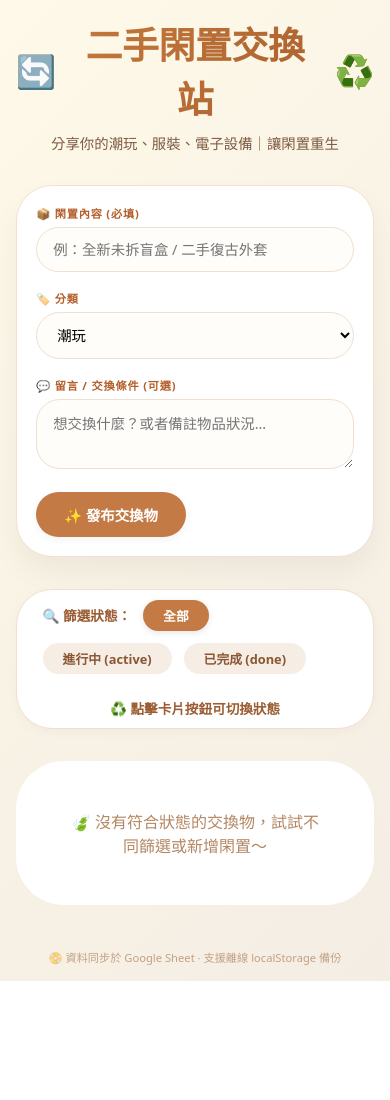
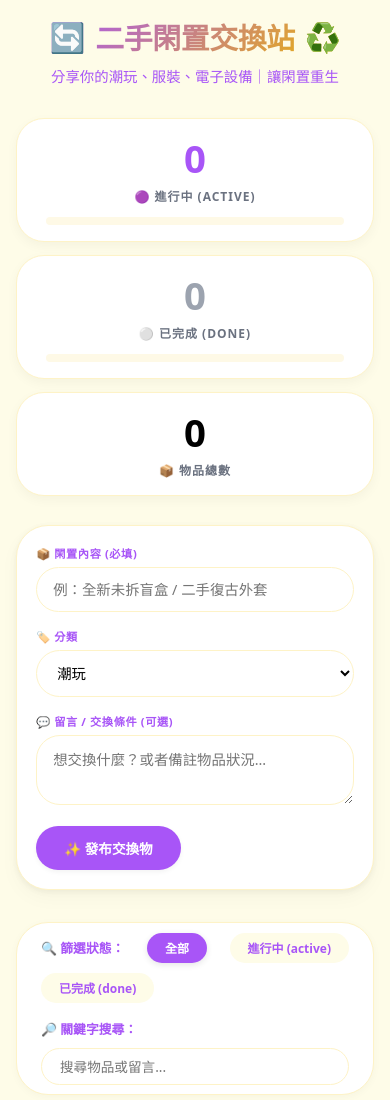
Before and after one commit to matheakif/comment-system2, a plain HTML site: page index.html in a window 390 px wide. Shown: the top 1100 px of the page. Before the commit the page ends 981 px from the top, so only its background shows below. Drawn offline with Linux system fonts and the light colour scheme; no server answers.

Commit message:
Update index.html

```diff
--- a/index.html
+++ b/index.html
@@ -2,28 +2,28 @@
 <html lang="zh-Hant">
 <head>
     <meta charset="UTF-8">
-    <meta name="viewport" content="width=device-width, initial-scale=1.0, user-scalable=yes">
+    <meta name="viewport" content="width=device-width, initial-scale=1.0, user-scalable=yes, viewport-fit=cover">
     <title>二手閑置交換站 | 潮玩·服裝·電子·其他</title>
     <style>
         * {
             margin: 0;
             padding: 0;
             box-sizing: border-box;
-            font-family: system-ui, 'Segoe UI', 'Roboto', 'Helvetica Neue', sans-serif;
+            font-family: system-ui, 'Segoe UI', 'Roboto', 'Helvetica Neue', 'Noto Sans', sans-serif;
         }
 
         body {
-            background: linear-gradient(135deg, #fef9e8 0%, #f4ede4 100%);
+            background: #fefce8;
             padding: 2rem 1.2rem;
             min-height: 100vh;
         }
 
         .container {
-            max-width: 1100px;
+            max-width: 1200px;
             margin: 0 auto;
         }
 
-        /* 標題區 */
+        /* 標題區 - 可愛粗體字 + 紫黃漸層 */
         .hero {
             text-align: center;
             margin-bottom: 2rem;
@@ -31,52 +31,120 @@
 
         .hero h1 {
             font-size: 2.3rem;
-            background: linear-gradient(120deg, #c77d3e, #a85d2c);
+            font-family: 'Comic Neue', 'Chalkboard SE', 'Comic Neue', 'Segoe UI Emoji', 'Apple Color Emoji', system-ui, 'Noto Sans', sans-serif;
+            font-weight: 800;
+            background: linear-gradient(135deg, #a855f7, #eab308);
             background-clip: text;
             -webkit-background-clip: text;
             color: transparent;
             letter-spacing: -0.3px;
             display: inline-flex;
             align-items: center;
-            gap: 12px;
+            gap: 10px;
         }
 
         .hero h1::before {
             content: "🔄";
-            font-size: 2rem;
+            font-size: 1.8rem;
             background: none;
-            color: #b97f44;
+            color: #a855f7;
         }
 
         .hero h1::after {
             content: "♻️";
-            font-size: 2rem;
+            font-size: 1.8rem;
             background: none;
-            color: #c58a54;
+            color: #eab308;
         }
 
         .sub {
-            color: #7e5a42;
+            color: #a855f7;
             margin-top: 0.5rem;
             font-weight: 500;
             font-size: 0.9rem;
         }
 
+        /* 統計摘要卡片 */
+        .stats-container {
+            display: flex;
+            gap: 1.2rem;
+            flex-wrap: wrap;
+            margin-bottom: 1.8rem;
+            justify-content: center;
+        }
+
+        .stat-card {
+            background: white;
+            border-radius: 28px;
+            padding: 1rem 1.8rem;
+            flex: 1;
+            min-width: 150px;
+            text-align: center;
+            box-shadow: 0 4px 12px rgba(0, 0, 0, 0.04);
+            border: 1px solid #fef3c7;
+            transition: transform 0.2s ease, box-shadow 0.2s ease;
+        }
+
+        .stat-card:hover {
+            transform: translateY(-3px);
+            box-shadow: 0 12px 20px -10px rgba(168, 85, 247, 0.25);
+        }
+
+        .stat-number {
+            font-size: 2.4rem;
+            font-weight: 800;
+            line-height: 1.2;
+        }
+
+        .stat-label {
+            font-size: 0.75rem;
+            text-transform: uppercase;
+            letter-spacing: 1px;
+            font-weight: 600;
+            color: #6b7280;
+            margin-top: 6px;
+        }
+
+        .stat-bar-container {
+            margin-top: 12px;
+            height: 8px;
+            background: #fef9e6;
+            border-radius: 10px;
+            overflow: hidden;
+        }
+
+        .stat-bar {
+            height: 100%;
+            width: 0%;
+            border-radius: 10px;
+            transition: width 0.3s ease;
+        }
+
+        .stat-bar.active-bar { background: #c084fc; }
+        .stat-bar.done-bar { background: #fde047; }
+
+        .stat-card.active-stat .stat-number { color: #a855f7; }
+        .stat-card.done-stat .stat-number { color: #9ca3af; }
+
         /* 表單卡片 */
         .form-card {
             background: white;
-            border-radius: 36px;
-            padding: 1.6rem 2rem;
-            box-shadow: 0 15px 30px rgba(0, 0, 0, 0.05);
+            border-radius: 32px;
+            padding: 1.5rem 2rem;
+            box-shadow: 0 8px 20px rgba(0, 0, 0, 0.03), 0 2px 6px rgba(0, 0, 0, 0.05);
             margin-bottom: 2rem;
-            border: 1px solid #f3e1cf;
-            transition: 0.2s;
+            border: 1px solid #fef3c7;
+            transition: box-shadow 0.2s ease;
+        }
+
+        .form-card:hover {
+            box-shadow: 0 12px 28px rgba(168, 85, 247, 0.12);
         }
 
         .form-row {
             display: flex;
             flex-wrap: wrap;
-            gap: 18px;
+            gap: 16px;
             align-items: flex-end;
         }
 
@@ -87,11 +155,11 @@
 
         .input-group label {
             display: block;
-            font-weight: 700;
+            font-weight: 600;
             font-size: 0.7rem;
             text-transform: uppercase;
-            letter-spacing: 0.8px;
-            color: #b35f2b;
+            letter-spacing: 0.6px;
+            color: #a855f7;
             margin-bottom: 6px;
         }
 
@@ -99,11 +167,11 @@
             width: 100%;
             padding: 12px 16px;
             border-radius: 28px;
-            border: 1.5px solid #f0dfcf;
-            background: #fffdfa;
+            border: 1.5px solid #fef3c7;
+            background: #ffffff;
             font-size: 0.9rem;
             outline: none;
-            transition: 0.2s;
+            transition: all 0.2s ease;
             font-family: inherit;
         }
 
@@ -114,107 +182,143 @@
         }
 
         .input-group input:focus, .input-group select:focus, .input-group textarea:focus {
-            border-color: #c98954;
-            box-shadow: 0 0 0 3px rgba(201, 137, 84, 0.2);
+            border-color: #c084fc;
+            box-shadow: 0 0 0 3px rgba(192, 132, 252, 0.2);
         }
 
+        /* 按鈕 - 紫色 + 黃色 hover */
         .btn-primary {
-            background: #c47a44;
+            background: #a855f7;
             color: white;
             border: none;
             padding: 12px 28px;
-            border-radius: 44px;
+            border-radius: 40px;
             font-weight: 700;
-            font-size: 0.9rem;
+            font-size: 0.85rem;
             cursor: pointer;
-            transition: 0.2s;
-            box-shadow: 0 3px 8px rgba(0,0,0,0.05);
+            transition: all 0.2s ease;
+            box-shadow: 0 2px 5px rgba(0,0,0,0.05);
             display: inline-flex;
             align-items: center;
             gap: 8px;
         }
 
         .btn-primary:hover {
-            background: #a56132;
-            transform: scale(0.97);
+            background: #eab308;
+            transform: translateY(-2px);
+            box-shadow: 0 6px 12px rgba(234, 179, 8, 0.35);
+        }
+
+        .btn-primary:active {
+            transform: translateY(1px);
         }
 
         /* 過濾欄 */
         .filter-bar {
             background: white;
             border-radius: 60px;
-            padding: 0.6rem 1.6rem;
+            padding: 0.6rem 1.5rem;
             margin-bottom: 2rem;
             display: flex;
             flex-wrap: wrap;
-            justify-content: center;
-            gap: 24px;
-            box-shadow: 0 3px 12px rgba(0,0,0,0.03);
-            border: 1px solid #f1e0d0;
+            justify-content: space-between;
+            align-items: center;
+            gap: 16px;
+            box-shadow: 0 2px 8px rgba(0,0,0,0.03);
+            border: 1px solid #fef3c7;
         }
 
         .filter-group {
             display: flex;
-            gap: 12px;
+            gap: 10px;
             flex-wrap: wrap;
             align-items: center;
         }
 
         .filter-group span {
             font-weight: 700;
-            color: #9b5e34;
-            font-size: 0.85rem;
+            color: #a855f7;
+            font-size: 0.8rem;
         }
 
         .filter-btn {
-            background: #f6ede5;
+            background: #fefce8;
             border: none;
-            padding: 6px 20px;
+            padding: 6px 18px;
             border-radius: 40px;
             font-weight: 600;
-            font-size: 0.8rem;
+            font-size: 0.75rem;
             cursor: pointer;
-            transition: all 0.2s;
-            color: #8b5633;
+            transition: all 0.2s ease;
+            color: #a855f7;
         }
 
         .filter-btn.active {
-            background: #c47a44;
+            background: #a855f7;
             color: white;
             box-shadow: 0 2px 6px rgba(0,0,0,0.1);
         }
 
         .filter-btn:hover:not(.active) {
-            background: #e7d5c6;
+            background: #fef3c7;
+            transform: translateY(-1px);
         }
 
-        /* 卡片列表 - 雜誌風格 */
+        .search-input {
+            padding: 8px 18px;
+            border-radius: 40px;
+            border: 1.5px solid #fef3c7;
+            background: white;
+            font-size: 0.85rem;
+            outline: none;
+            width: 220px;
+            transition: all 0.2s ease;
+        }
+
+        .search-input:focus {
+            border-color: #c084fc;
+            box-shadow: 0 0 0 2px rgba(192, 132, 252, 0.2);
+        }
+
+        /* 卡片網格 */
         .records-grid {
             display: grid;
-            grid-template-columns: repeat(auto-fill, minmax(300px, 1fr));
-            gap: 24px;
+            grid-template-columns: repeat(auto-fill, minmax(320px, 1fr));
+            gap: 1.5rem;
         }
 
+        /* 卡片 */
         .exchange-card {
             background: white;
-            border-radius: 32px;
+            border-radius: 28px;
             overflow: hidden;
-            transition: all 0.2s ease;
-            box-shadow: 0 12px 24px rgba(0, 0, 0, 0.04);
-            border: 1px solid #f3e2d4;
+            transition: all 0.25s ease;
+            box-shadow: 0 4px 12px rgba(0, 0, 0, 0.04);
+            border: 1px solid #fef3c7;
             display: flex;
             flex-direction: column;
         }
 
+        .exchange-card:hover {
+            transform: translateY(-6px);
+            box-shadow: 0 20px 30px -12px rgba(168, 85, 247, 0.28);
+            border-color: #fde047;
+        }
+
         .exchange-card.done {
-            background: #faf6f1;
-            opacity: 0.82;
-            border-left: 6px solid #b8a28e;
+            background: #fefce8;
+            opacity: 0.85;
+            border-left: 6px solid #fde047;
             filter: grayscale(0.02);
         }
 
+        .exchange-card.done:hover {
+            opacity: 0.95;
+            transform: translateY(-3px);
+        }
+
         .card-inner {
-            padding: 1.4rem 1.4rem 1.2rem;
+            padding: 1.4rem 1.3rem 1.2rem;
             flex: 1;
         }
 
@@ -228,30 +332,31 @@
         }
 
         .category-badge {
-            background: #f7ede4;
-            padding: 5px 14px;
+            background: #fef9e6;
+            padding: 4px 14px;
             border-radius: 60px;
             font-size: 0.7rem;
-            font-weight: 800;
-            color: #b9622c;
+            font-weight: 700;
+            color: #a855f7;
+            letter-spacing: 0.3px;
         }
 
         .status-badge {
             font-size: 0.65rem;
-            background: #eae1d8;
+            background: #f1f5f9;
             padding: 4px 12px;
             border-radius: 30px;
             font-weight: 700;
         }
 
         .status-badge.active {
-            background: #e0cdbb;
-            color: #8b4a22;
+            background: #f3e8ff;
+            color: #a855f7;
         }
 
         .status-badge.done {
-            background: #d6cbbc;
-            color: #6f5843;
+            background: #fef9e6;
+            color: #b45309;
             text-decoration: line-through;
         }
 
@@ -259,29 +364,34 @@
             font-size: 1.25rem;
             font-weight: 800;
             margin: 12px 0 8px;
-            color: #573c28;
-            line-height: 1.3;
+            color: #1e293b;
+            line-height: 1.35;
             word-break: break-word;
         }
 
         .message-text {
-            background: #fef6ef;
+            background: #fefce8;
             padding: 10px 14px;
             border-radius: 20px;
             font-size: 0.85rem;
-            color: #6d4c32;
-            margin: 10px 0 14px;
-            border-left: 3px solid #d69d6e;
+            color: #a855f7;
+            margin: 12px 0 14px;
+            border-left: 3px solid #fde047;
             word-break: break-word;
+            transition: background 0.2s ease;
+        }
+
+        .exchange-card:hover .message-text {
+            background: #fef9e6;
         }
 
         .meta-info {
             font-size: 0.7rem;
-            color: #b49273;
+            color: #94a3b8;
             display: flex;
             justify-content: space-between;
             margin-top: 12px;
-            border-top: 1px dashed #f0dfcf;
+            border-top: 1px solid #fef3c7;
             padding-top: 10px;
         }
 
@@ -290,21 +400,22 @@
         }
 
         .toggle-btn {
-            background: #f0e2d6;
+            background: #fefce8;
             border: none;
             width: 100%;
             padding: 10px 0;
-            border-radius: 60px;
+            border-radius: 40px;
             font-weight: 700;
             font-size: 0.75rem;
             cursor: pointer;
-            transition: 0.1s;
-            color: #a1623a;
+            transition: all 0.2s ease;
+            color: #a855f7;
         }
 
         .toggle-btn:hover {
-            background: #e2cfbe;
-            color: #784a28;
+            background: #fef3c7;
+            color: #eab308;
+            transform: scale(0.98);
         }
 
         .empty-message {
@@ -313,17 +424,21 @@
             padding: 3rem;
             background: white;
             border-radius: 48px;
-            color: #b48762;
+            color: #c084fc;
             font-size: 1rem;
+            border: 1px solid #fef3c7;
         }
 
         footer {
             text-align: center;
-            margin-top: 2.8rem;
+            margin-top: 3rem;
             font-size: 0.7rem;
-            color: #c2a184;
+            color: #fde047;
+            border-top: 1px solid #fef3c7;
+            padding-top: 1.5rem;
         }
 
+        /* 手機適配 */
         @media (max-width: 680px) {
             body {
                 padding: 1rem;
@@ -332,9 +447,32 @@
                 padding: 1.2rem;
             }
             .filter-bar {
-                border-radius: 36px;
+                border-radius: 32px;
                 flex-direction: column;
-                align-items: center;
+                align-items: stretch;
+                background: white;
+            }
+            .filter-group {
+                justify-content: space-between;
+            }
+            .search-input {
+                width: 100%;
+            }
+            .hero h1 {
+                font-size: 1.8rem;
+            }
+            .records-grid {
+                gap: 1rem;
+            }
+            .card-inner {
+                padding: 1.2rem;
+            }
+            .content-title {
+                font-size: 1.1rem;
+            }
+            .stats-container {
+                flex-direction: column;
+                gap: 0.8rem;
             }
         }
     </style>
@@ -345,6 +483,9 @@
         <h1>二手閑置交換站</h1>
         <div class="sub">分享你的潮玩、服裝、電子設備｜讓閑置重生</div>
     </div>
+
+    <!-- 統計摘要將動態渲染於此 -->
+    <div id="statsContainer" class="stats-container"></div>
 
     <!-- 新增表單 -->
     <div class="form-card">
@@ -372,7 +513,7 @@
         </div>
     </div>
 
-    <!-- 過濾器 -->
+    <!-- 過濾器 + 搜尋 -->
     <div class="filter-bar">
         <div class="filter-group">
             <span>🔍 篩選狀態：</span>
@@ -381,7 +522,8 @@
             <button data-status-filter="done" class="filter-btn">已完成 (done)</button>
         </div>
         <div class="filter-group">
-            <span>♻️ 點擊卡片按鈕可切換狀態</span>
+            <span>🔎 關鍵字搜尋：</span>
+            <input type="text" id="searchInput" class="search-input" placeholder="搜尋物品或留言...">
         </div>
     </div>
 
@@ -394,7 +536,6 @@
 
 <script>
     // ======================== BACKEND CONFIGURATION ========================
-    // Google Apps Script Web App URL
     const APPS_SCRIPT_URL = "https://script.google.com/macros/s/AKfycbygCO2C1pObxCe5lkwtfPBtkBVzZzn5dEd5N8IiHvY2I335UAzPW-jzcxaJpZFj80Nm/exec";
 
     // ======================== DATA CONTRACT ========================
@@ -411,22 +552,24 @@
      */
 
     // ---------- 全域變數 ----------
-    let recordsArray = [];            // 儲存所有交換紀錄
-    let currentStatusFilter = 'all';  // 'all', 'active', 'done'
+    let recordsArray = [];
+    let currentStatusFilter = 'all';
+    let currentSearchKeyword = '';
 
     // DOM 元素
     const listContainer = document.getElementById('listContainer');
+    const statsContainer = document.getElementById('statsContainer');
     const contentInput = document.getElementById('contentInput');
     const categorySelect = document.getElementById('categorySelect');
     const messageInput = document.getElementById('messageInput');
     const submitBtn = document.getElementById('submitBtn');
+    const searchInput = document.getElementById('searchInput');
 
     // ---------- 輔助函式 ----------
     function generateId() {
         return Date.now() + '-' + Math.random().toString(36).substring(2, 10);
     }
 
-    // 防止 XSS 攻擊
     function escapeHtml(str) {
         if (!str) return '';
         return str.replace(/[&<>]/g, function(m) {
@@ -434,12 +577,9 @@
             if (m === '<') return '&lt;';
             if (m === '>') return '&gt;';
             return m;
-        }).replace(/[\uD800-\uDBFF][\uDC00-\uDFFF]/g, function(c) {
-            return c;
         });
     }
 
-    // 格式化顯示時間 (從 ISO 轉為 月/日 時:分)
     function formatDateTime(isoString) {
         if (!isoString) return '日期錯誤';
         const d = new Date(isoString);
@@ -447,35 +587,59 @@
         return `${d.getMonth()+1}/${d.getDate()} ${d.getHours().toString().padStart(2,'0')}:${d.getMinutes().toString().padStart(2,'0')}`;
     }
 
+    // ======================== 視覺化函數 ========================
+    function renderStatsSummary(records) {
+        if (!statsContainer) return;
+
+        const activeCount = records.filter(r => r.status === 'active').length;
+        const doneCount = records.filter(r => r.status === 'done').length;
+        const total = activeCount + doneCount;
+
+        const activePercent = total === 0 ? 0 : (activeCount / total) * 100;
+        const donePercent = total === 0 ? 0 : (doneCount / total) * 100;
+
+        const html = `
+            <div class="stat-card active-stat">
+                <div class="stat-number">${activeCount}</div>
+                <div class="stat-label">🟣 進行中 (active)</div>
+                <div class="stat-bar-container">
+                    <div class="stat-bar active-bar" style="width: ${activePercent}%;"></div>
+                </div>
+            </div>
+            <div class="stat-card done-stat">
+                <div class="stat-number">${doneCount}</div>
+                <div class="stat-label">⚪ 已完成 (done)</div>
+                <div class="stat-bar-container">
+                    <div class="stat-bar done-bar" style="width: ${donePercent}%;"></div>
+                </div>
+            </div>
+            <div class="stat-card">
+                <div class="stat-number">${total}</div>
+                <div class="stat-label">📦 物品總數</div>
+            </div>
+        `;
+
+        statsContainer.innerHTML = html;
+    }
+
     // ======================== BACKEND CONNECTOR FUNCTIONS ========================
 
-    /**
-     * 1. syncToSheet(payload)
-     * 使用 fetch POST 到 APPS_SCRIPT_URL，同步資料到 Google Sheet
-     * @param {Object} payload - { action, record?, id?, changes? }
-     * @returns {Promise<Object>} - 回傳 API 回應
-     */
     async function syncToSheet(payload) {
         try {
-            const response = await fetch(APPS_SCRIPT_URL, {
+            await fetch(APPS_SCRIPT_URL, {
                 method: "POST",
                 mode: "no-cors",
                 headers: { "Content-Type": "text/plain" },
                 body: JSON.stringify(payload)
             });
             console.log("syncToSheet 已送出:", payload);
-            return { ok: true, message: "Request sent (no-cors mode)" };
+            return { ok: true };
         } catch (err) {
             console.error("syncToSheet 錯誤:", err);
             return { ok: false, error: err.message };
         }
     }
 
-    /**
-     * 2. fetchRecordsFromSheet()
-     * 使用 GET fetch(APPS_SCRIPT_URL) 讀取所有紀錄
-     * @returns {Promise<Array>} - 回傳紀錄陣列 (已正規化)
-     */
     async function fetchRecordsFromSheet() {
         try {
             const response = await fetch(APPS_SCRIPT_URL);
@@ -490,13 +654,6 @@
         }
     }
 
-    /**
-     * 3. normalizeRecord(record)
-     * 將 Sheet 回傳的欄位對應回前端 key
-     * 支援大小寫轉換 (ID -> id, CreatedAt -> createdAt, Status -> status)
-     * @param {Object} record - 從 Sheet 讀取的原始紀錄
-     * @returns {Object} - 正規化後的前端紀錄
-     */
     function normalizeRecord(record) {
         if (!record) return {};
         return {
@@ -509,7 +666,7 @@
         };
     }
 
-    // ---------- 核心函式 (修改版) ----------
+    // ---------- 核心函式 ----------
 
     function createRecord(formData) {
         if (!formData.content || formData.content.trim() === '') {
@@ -590,6 +747,8 @@
     }
 
     function renderList(recordsToShow) {
+        renderStatsSummary(recordsArray);
+
         if (!listContainer) return;
         if (!recordsToShow || recordsToShow.length === 0) {
             listContainer.innerHTML = `<div class="empty-message">🍃 沒有符合狀態的交換物，試試不同篩選或新增閑置～</div>`;
@@ -620,7 +779,7 @@
                             <span class="${statusClass}">${statusText}</span>
                         </div>
                         <div class="content-title">📦 ${escapeHtml(record.content)}</div>
-                        ${record.message ? `<div class="message-text">💬 ${escapeHtml(record.message)}</div>` : `<div class="message-text" style="background:#faf3ea; color:#b6835b;">📝 沒有留下留言，直接詢問交換～</div>`}
+                        ${record.message ? `<div class="message-text">💬 ${escapeHtml(record.message)}</div>` : `<div class="message-text" style="background:#fefce8; color:#a855f7;">📝 沒有留下留言，直接詢問交換～</div>`}
                         <div class="meta-info">
                             <span>🕒 ${formatDateTime(record.createdAt)}</span>
                             <span>🆔 ${record.id.slice(-6)}</span>
@@ -656,9 +815,20 @@
 
     function getFilteredRecords() {
         let filtered = [...recordsArray];
+
         if (currentStatusFilter !== 'all') {
             filtered = filtered.filter(record => record.status === currentStatusFilter);
         }
+
+        if (currentSearchKeyword.trim() !== '') {
+            const keyword = currentSearchKeyword.trim().toLowerCase();
+            filtered = filtered.filter(record => {
+                const contentMatch = record.content.toLowerCase().includes(keyword);
+                const messageMatch = record.message.toLowerCase().includes(keyword);
+                return contentMatch || messageMatch;
+            });
+        }
+
         filtered.sort((a, b) => new Date(b.createdAt) - new Date(a.createdAt));
         return filtered;
     }
@@ -693,6 +863,14 @@
         });
     }
 
+    function bindSearchEvent() {
+        if (!searchInput) return;
+        searchInput.addEventListener('input', (e) => {
+            currentSearchKeyword = e.target.value;
+            applyFilterAndRender();
+        });
+    }
+
     function addExchangeItem() {
         const content = contentInput.value;
         const category = categorySelect.value;
@@ -705,6 +883,8 @@
             contentInput.value = '';
             messageInput.value = '';
             currentStatusFilter = 'all';
+            currentSearchKeyword = '';
+            if (searchInput) searchInput.value = '';
             updateFilterButtonsUI();
             applyFilterAndRender();
             contentInput.focus();
@@ -716,6 +896,7 @@
     async function init() {
         await loadData();
         bindFilterEvents();
+        bindSearchEvent();
         submitBtn.addEventListener('click', () => {
             addExchangeItem();
         });
```
